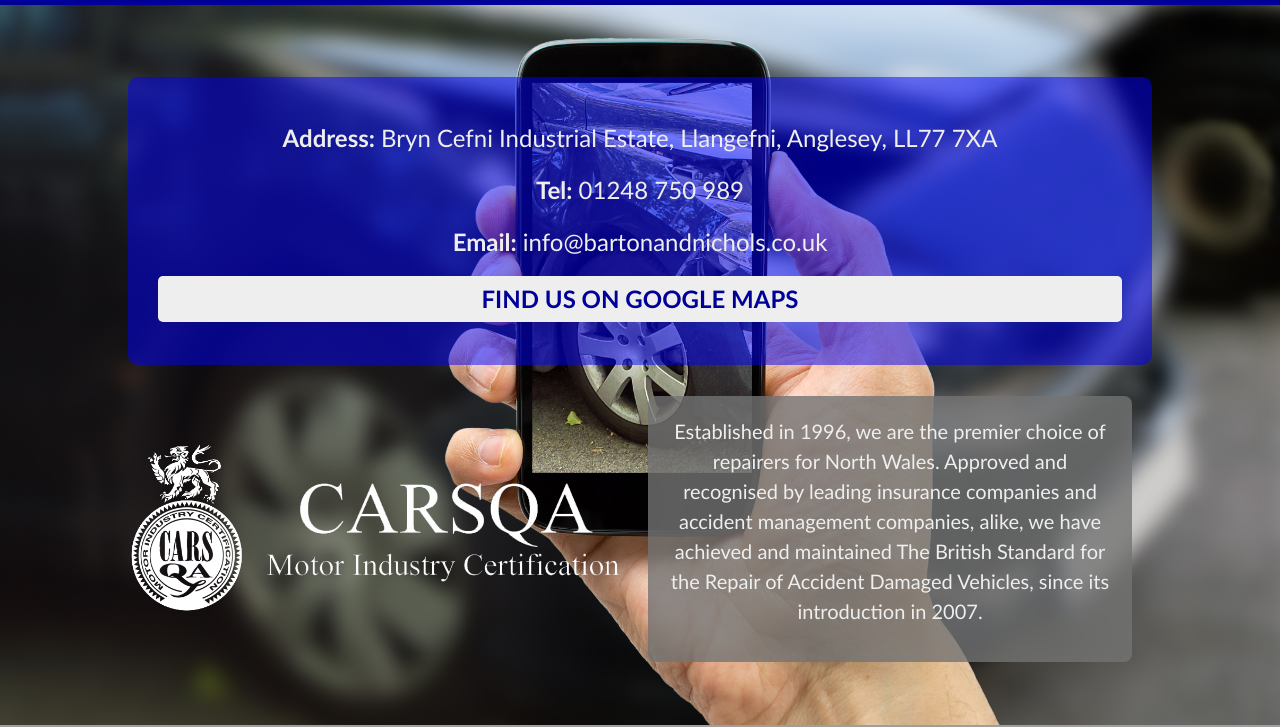
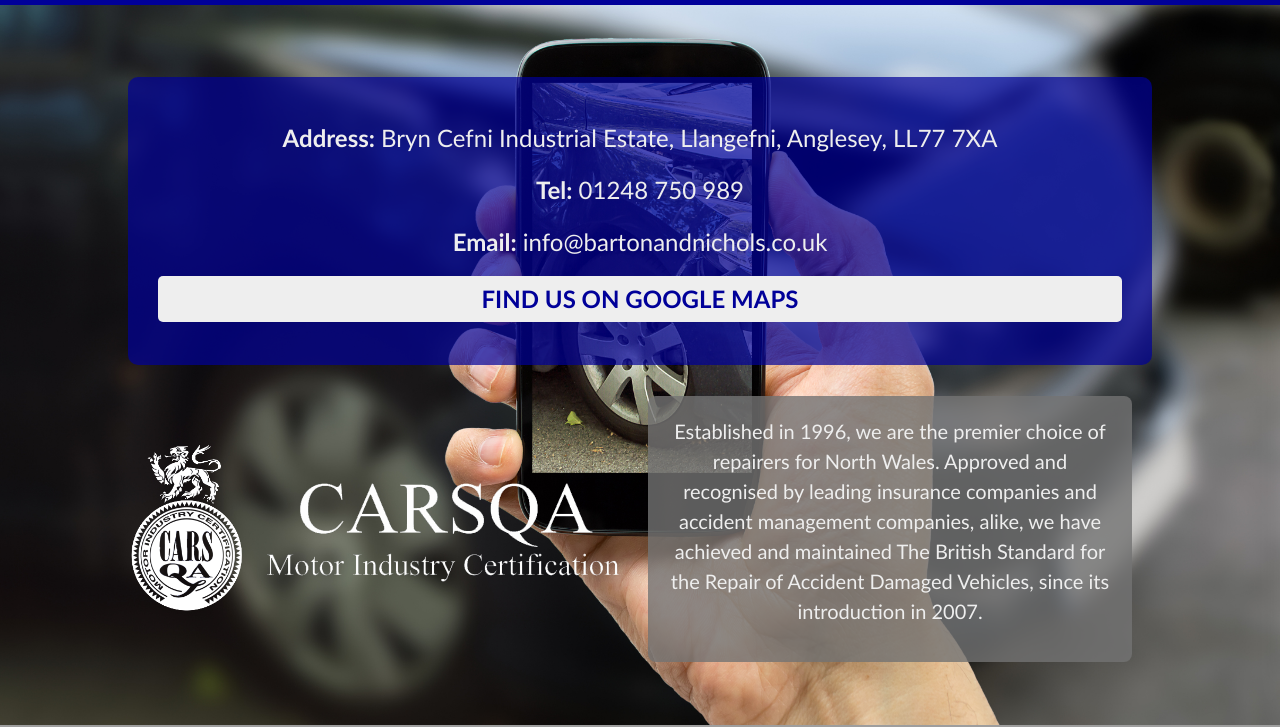
Before and after one commit to BuenVia/bartonnichols, a plain HTML site: page index.html in a window 1280 px wide. Shown: the part 75-802 px from the top of the page. Drawn offline with nearby package versions, Linux system fonts and the light colour scheme; grey boxes are pictures that could not be loaded.

Commit message:
update to css

```diff
--- a/styles.css
+++ b/styles.css
@@ -1,6 +1,6 @@
 :root {
     --bg: #000099;
-    --bg-o: rgba(0,0, 255, 0.5);
+    --bg-o: rgba(0, 0, 153, 0.7);
     --txt: #eee;
 }
 
```
